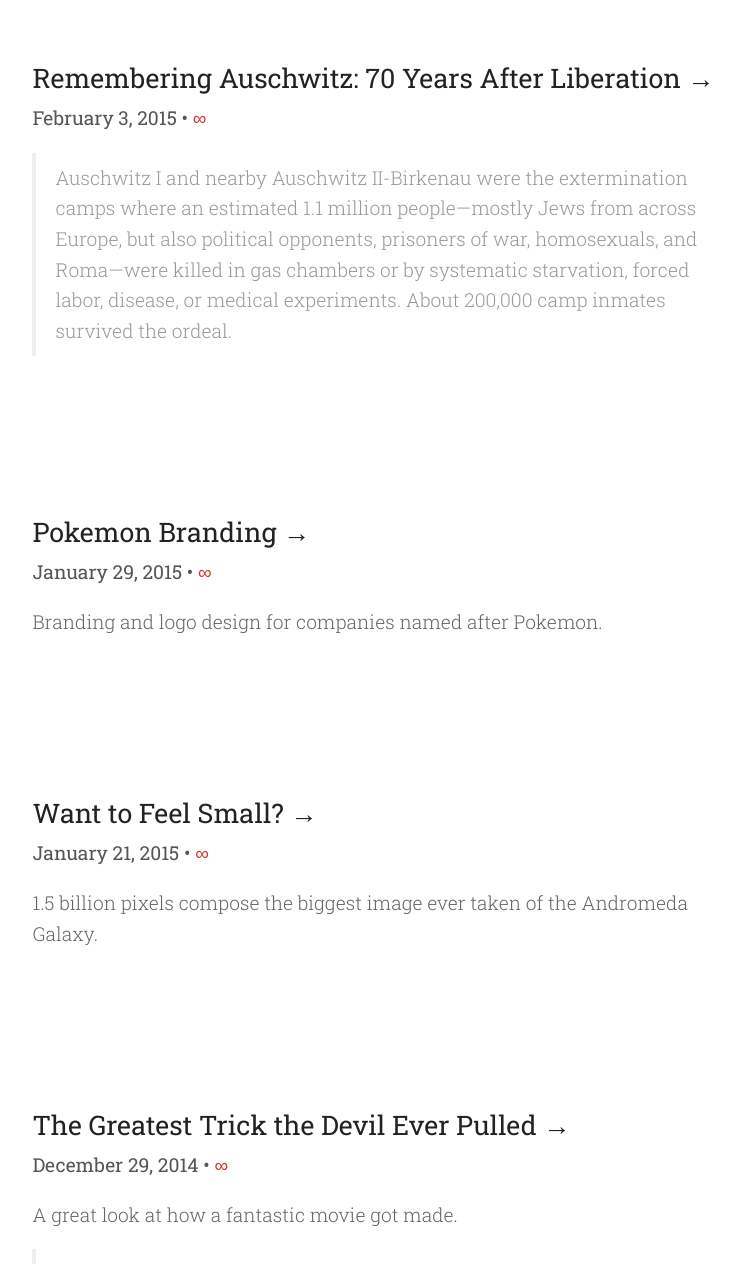
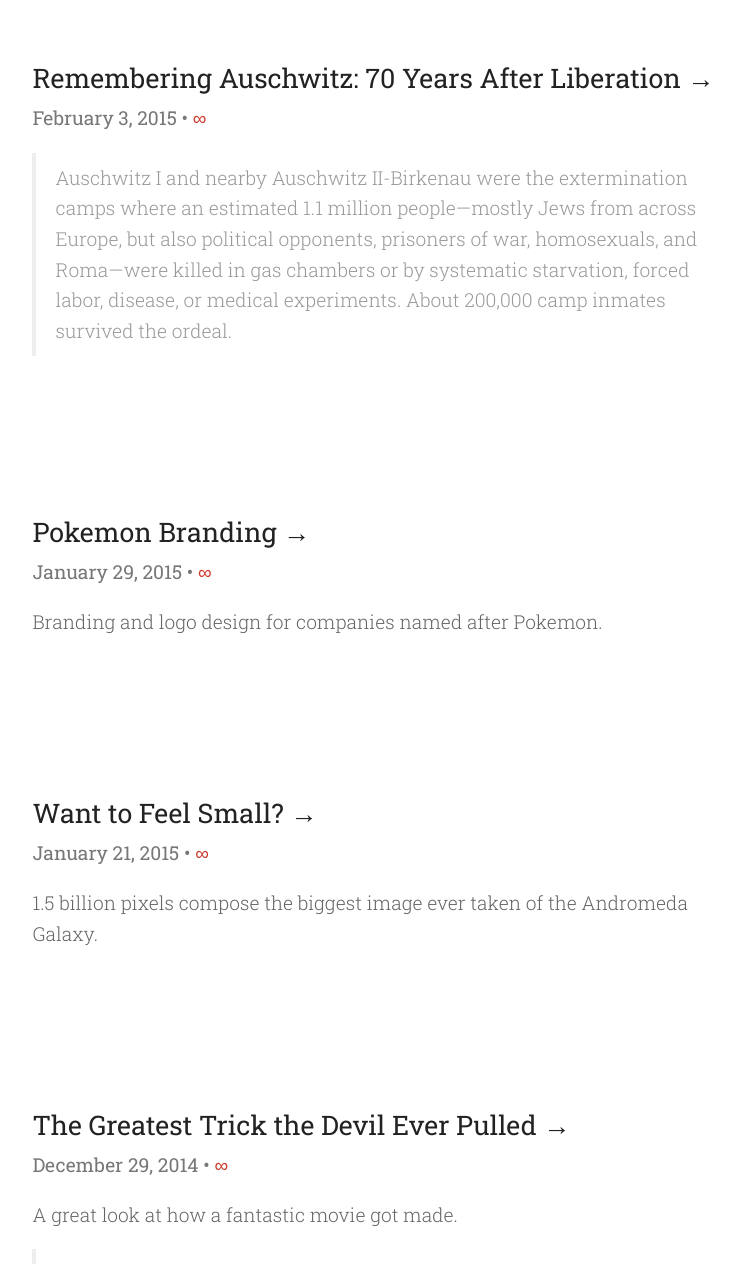
Before and after one commit to turnerthornton/turnerthornton.github.io, a Jekyll site: the page built from index.html, in a window 1280 px wide. Shown: the part 249-1513 px from the top of the page, without its empty margins (262-1002 px from the left). Built offline with Jekyll 4.4.1, drawn with Linux system fonts in a browser that asks for light colours; the list of posts is cut into pages by our own code.

Commit message:
meta font color

```diff
--- a/public/css/poole.css
+++ b/public/css/poole.css
@@ -327,7 +327,7 @@ tbody tr:nth-child(odd) td,tbody tr:nth-child(odd) th
 	margin-top:-.5em;
 	margin-bottom:1em;
 	font-weight:400;
-	color:#555
+	color:#777
 }
 
 .post-meta a:hover
```
